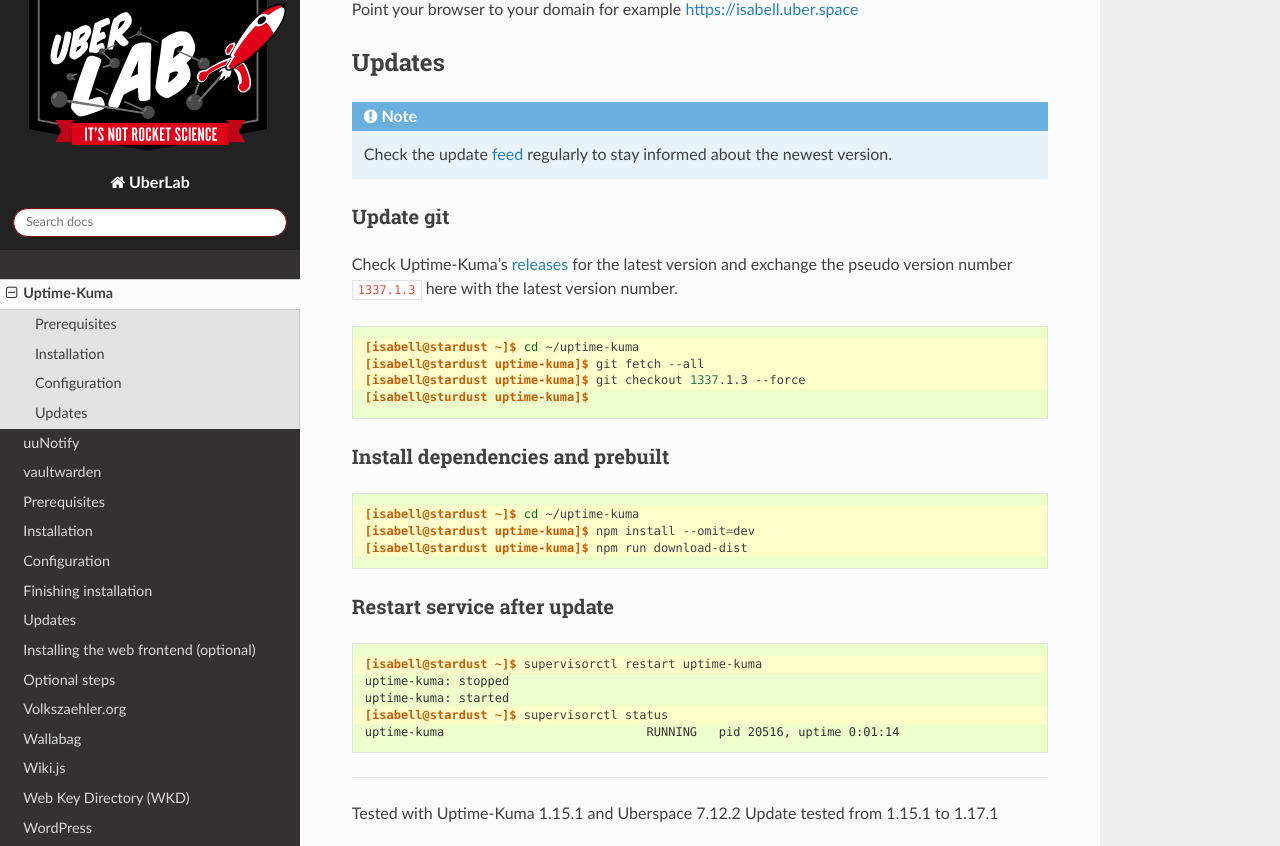
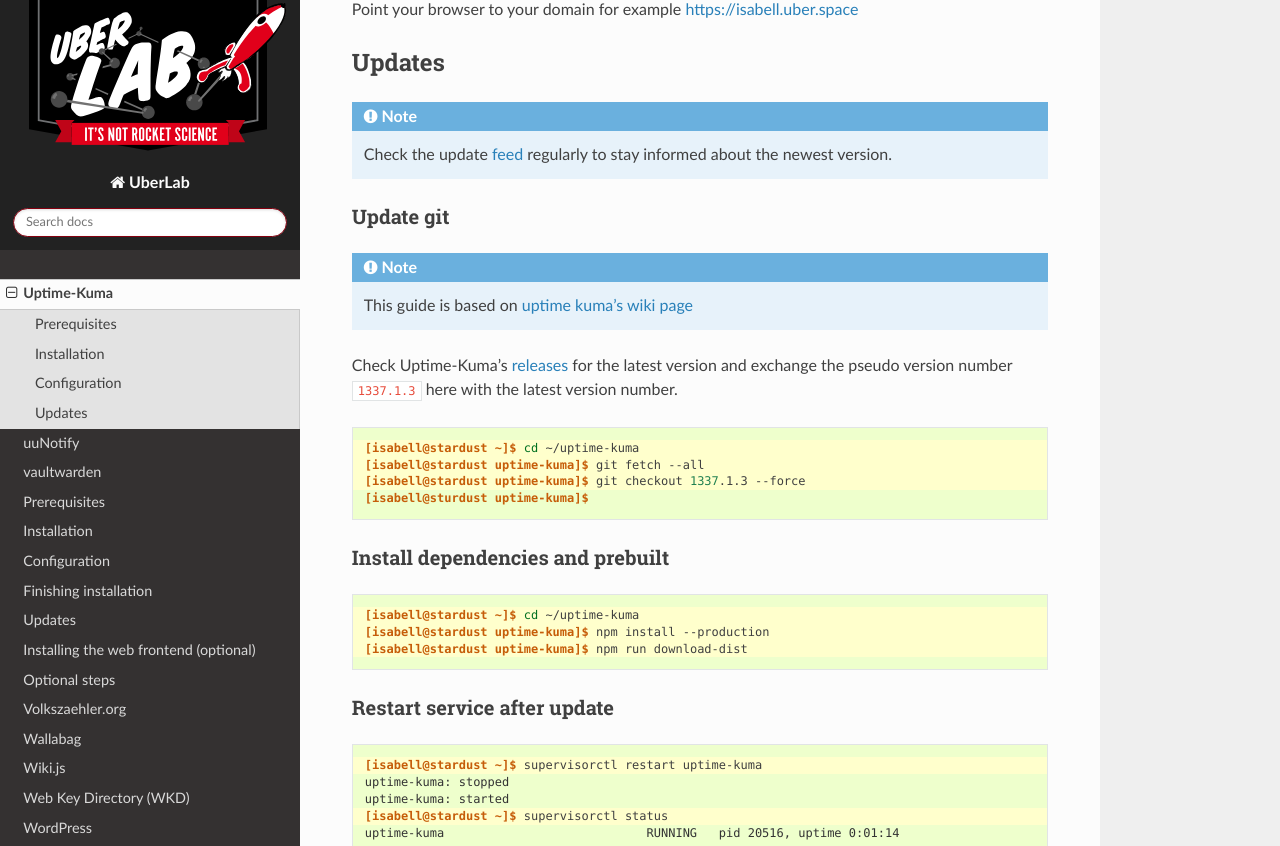
Before and after one commit to Uberspace/lab, a Sphinx documentation site: the page built from source/guide_uptime-kuma.rst, in a window 1280 px wide and 900 px high, scrolled down 3931 px, cut to the strip 0-846 px from the top of the window. Built offline with Sphinx 7.4.7 and the Read the Docs theme 2.0.0, drawn with Linux system fonts in a browser that asks for light colours.

Commit message:
docs: Update update instructions and add link to uptime kuma's wiki

```diff
--- a/source/guide_uptime-kuma.rst
+++ b/source/guide_uptime-kuma.rst
@@ -160,6 +160,8 @@
 Update git
 ----------
 
+.. note:: This guide is based on `uptime kuma's wiki page <https://github.com/louislam/uptime-kuma/wiki/%F0%9F%86%99-How-to-Update>`_
+
 Check Uptime-Kuma's `releases <https://github.com/louislam/uptime-kuma/releases>`_ for the latest version and exchange the pseudo version number ``1337.1.3`` here with the latest version number.
 
 .. code-block:: console
@@ -177,7 +179,7 @@
   :emphasize-lines: 1,2,3
 
   [isabell@stardust ~]$ cd ~/uptime-kuma
-  [isabell@stardust uptime-kuma]$ npm install --omit=dev
+  [isabell@stardust uptime-kuma]$ npm install --production
   [isabell@stardust uptime-kuma]$ npm run download-dist
 
 
```
